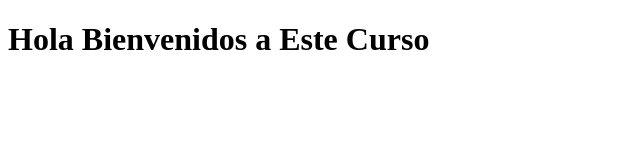
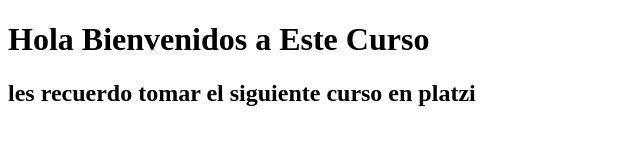
Before and after one commit to jontt110/miproyecto, a plain HTML site: page index.html in a window 1280 px wide. Shown: the whole page, without its empty margins (0-640 px from the left). Drawn offline with Linux system fonts and the light colour scheme.

Commit message:
segundo commit

```diff
--- a/index.html
+++ b/index.html
@@ -8,6 +8,9 @@
             <h1>
                 Hola Bienvenidos a Este Curso
             </h1>
+            <h2>
+                les recuerdo tomar el siguiente curso en platzi
+            </h2>
         </div>
     </body>
 </html>
```
